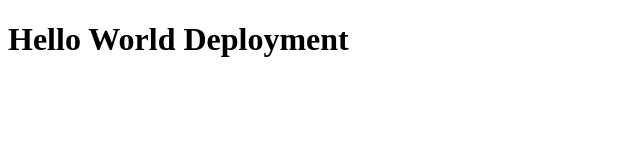
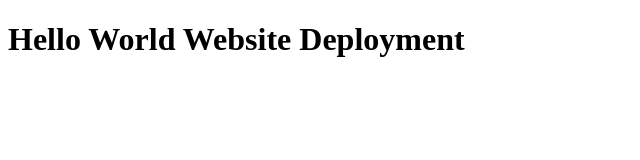
Before and after one commit to EhsanShakil/Bootcamp-Assignment-01, a plain HTML site: page index.html in a window 1280 px wide. Shown: the whole page, without its empty margins (0-640 px from the left). Drawn offline with Linux system fonts and the light colour scheme.

Commit message:
Update index.html
new commit

```diff
--- a/index.html
+++ b/index.html
@@ -6,6 +6,6 @@
     <title>Hello World</title>
   </head>
   <body>
-    <h1>Hello World Deployment</h1>
+    <h1>Hello World Website Deployment</h1>
   </body>
 </html>
```
